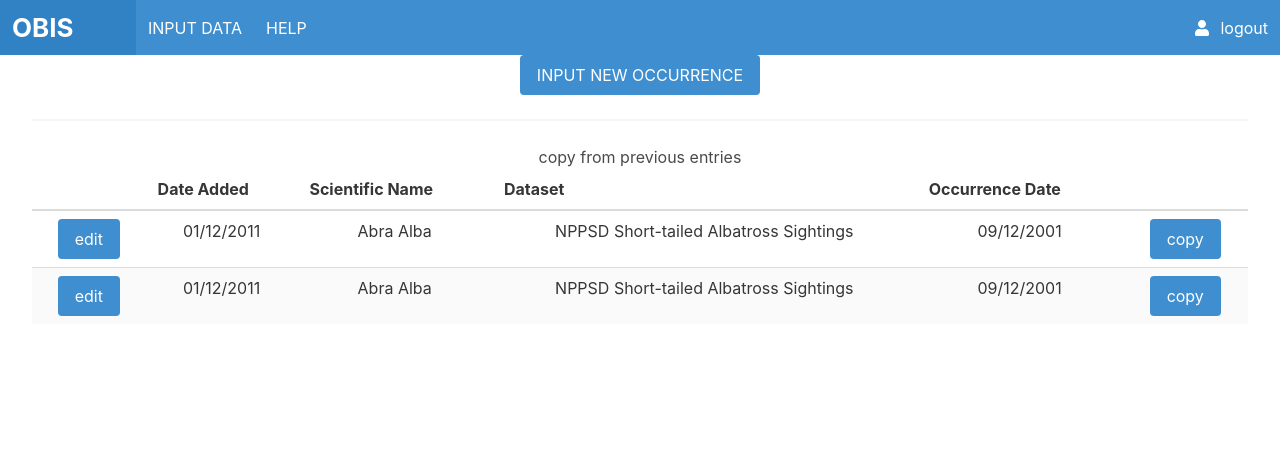
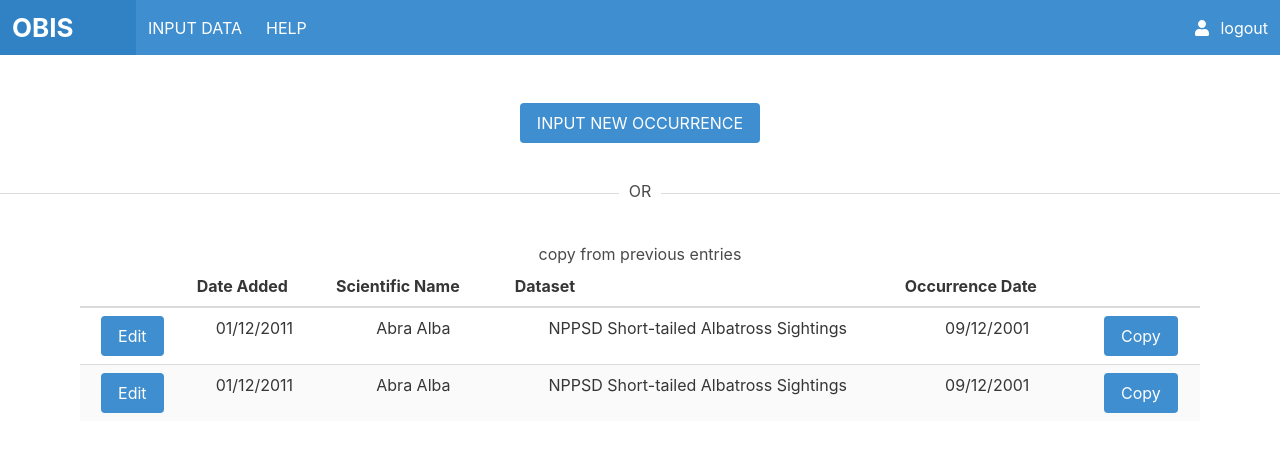
Before and after one commit to iobis/smalldata, a React (Create React App) app in the folder occurrences-app/: page / in a window 1280 px wide. Shown: the top 452 px of the page. Built offline with nearby package versions, Linux system fonts and the light colour scheme.

Commit message:
Add EN translation for input page

```diff
--- a/occurrences-app/src/i18n/en.js
+++ b/occurrences-app/src/i18n/en.js
@@ -1,7 +1,16 @@
 export default {
   translation: {
-    'navbar.inputData': 'INPUT DATA',
-    'navbar.help':      'HELP',
-    'navbar.logout':    'logout'
+    'common.copy':                    'Copy',
+    'common.edit':                    'Edit',
+    'inputData.copyPreviousHeader':   'copy from previous entries',
+    'inputData.inputNew':             'INPUT NEW OCCURRENCE',
+    'inputData.or':                   'OR',
+    'inputData.table.dataset':        'Dataset',
+    'inputData.table.dateAdded':      'Date Added',
+    'inputData.table.occurrenceDate': 'Occurrence Date',
+    'inputData.table.scientificName': 'Scientific Name',
+    'navbar.help':                    'HELP',
+    'navbar.inputData':               'INPUT DATA',
+    'navbar.logout':                  'logout'
   }
 }
--- a/occurrences-app/src/pages/InputDataPage.js
+++ b/occurrences-app/src/pages/InputDataPage.js
@@ -1,41 +1,53 @@
 import React from 'react'
+import Divider from '../atom/Divider'
+import { useTranslation } from 'react-i18next'
 
 export default function InputDataPage() {
+  const { t } = useTranslation()
+
   return (
+    <>
+      <section className="section">
         <div className="container is-fluid has-text-centered">
-      <a className="button is-info">INPUT NEW OCCURRENCE</a>
-      <hr/>
-      <h3>copy from previous entries</h3>
+          <a className="button is-info">{t('inputData.inputNew')}</a>
+        </div>
+      </section>
+      <Divider>{t('inputData.or')}</Divider>
+      <section className="section">
+        <div className="container is-fluid has-text-centered">
+          <h3>{t('inputData.copyPreviousHeader')}</h3>
           <table className="table is-striped is-hoverable is-fullwidth">
             <thead>
             <tr>
               <th></th>
-          <th>Date Added</th>
-          <th>Scientific Name</th>
-          <th>Dataset</th>
-          <th>Occurrence Date</th>
+              <th>{t('inputData.table.dateAdded')}</th>
+              <th>{t('inputData.table.scientificName')}</th>
+              <th>{t('inputData.table.dataset')}</th>
+              <th>{t('inputData.table.occurrenceDate')}</th>
               <th></th>
             </tr>
             </thead>
             <tbody>
             <tr>
-          <td><a className="button is-info">edit</a></td>
+              <td><a className="button is-info">{t('common.edit')}</a></td>
               <td>01/12/2011</td>
               <td>Abra Alba</td>
               <td>NPPSD Short-tailed Albatross Sightings</td>
               <td>09/12/2001</td>
-          <td><a className="button is-info">copy</a></td>
+              <td><a className="button is-info">{t('common.copy')}</a></td>
             </tr>
             <tr>
-          <td><a className="button is-info">edit</a></td>
+              <td><a className="button is-info">{t('common.edit')}</a></td>
               <td>01/12/2011</td>
               <td>Abra Alba</td>
               <td>NPPSD Short-tailed Albatross Sightings</td>
               <td>09/12/2001</td>
-          <td><a className="button is-info">copy</a></td>
+              <td><a className="button is-info">{t('common.copy')}</a></td>
             </tr>
             </tbody>
           </table>
         </div>
+      </section>
+    </>
   )
 }
```
Lines whose indentation alone changed are shown as unchanged.
